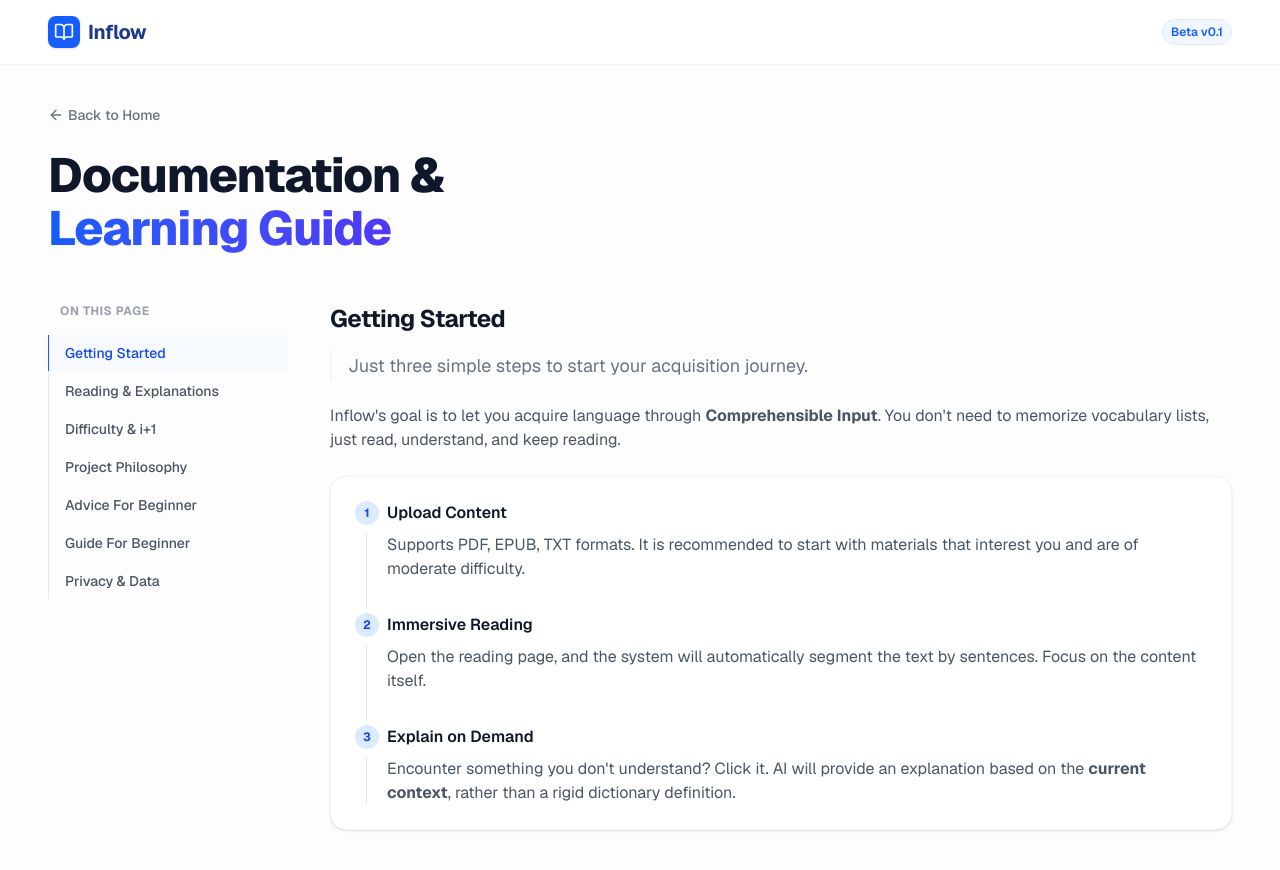
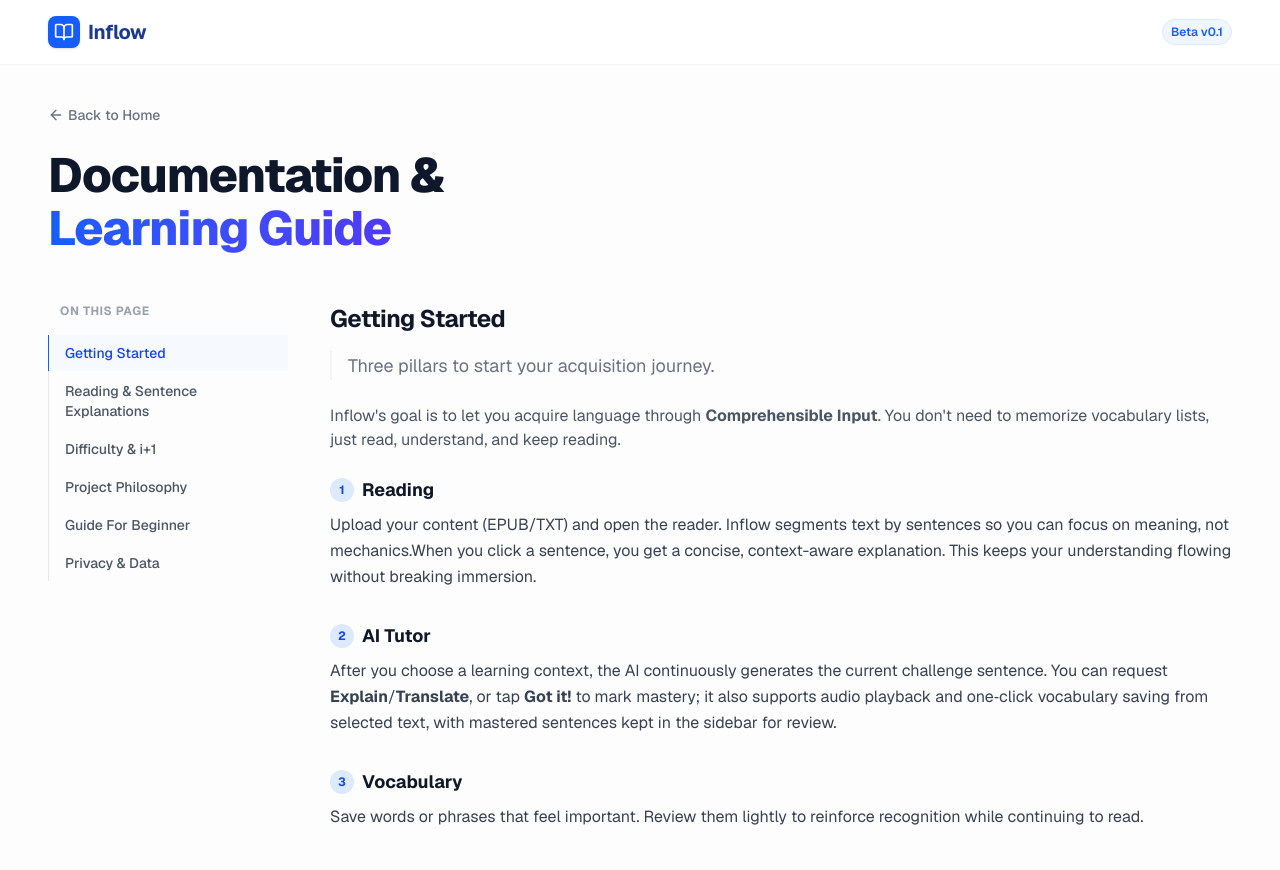
Before and after one commit to LiuZhaoyan/inflow, a Next.js app: page /docs in a window 1280 px wide. Shown: the top 870 px of the page. Built offline with nearby package versions, Linux system fonts and the light colour scheme.

Commit message:
update DOCS

```diff
--- a/app/docs/page.tsx
+++ b/app/docs/page.tsx
@@ -47,15 +47,14 @@ const Callout = ({
 };
 
 const StepItem = ({ number, title, children }: { number: number; title: string; children: ReactNode }) => (
-  <div className="relative pl-8 pb-8 last:pb-0">
-    <div className="absolute left-[11px] top-8 bottom-0 w-px bg-gray-200 last:hidden"></div>
-    <div className="absolute left-0 top-0 flex h-6 w-6 items-center justify-center rounded-full bg-blue-100 text-xs font-bold text-blue-700 ring-4 ring-white">
-      {number}
-    </div>
-    <div className="space-y-2">
-      <h3 className="font-semibold text-gray-900">{title}</h3>
-      <div className="text-gray-600">{children}</div>
-    </div>
+  <div className="space-y-2">
+    <h3 className="flex items-center gap-2 text-lg font-bold text-gray-900">
+      <span className="flex h-6 w-6 items-center justify-center rounded-full bg-blue-100 text-xs font-bold text-blue-700">
+        {number}
+      </span>
+      {title}
+    </h3>
+    <div className="text-gray-700 leading-relaxed">{children}</div>
   </div>
 );
 
@@ -71,22 +70,22 @@ export default function DocsHome() {
     {
       id: 'getting-started',
       title: 'Getting Started',
-      description: 'Just three simple steps to start your acquisition journey.',
+      description: 'Three pillars to start your acquisition journey.',
       content: (
         <div className="mt-4">
           <p className="mb-6 text-gray-600">
             Inflow's goal is to let you acquire language through <strong>Comprehensible Input</strong>.
             You don't need to memorize vocabulary lists, just read, understand, and keep reading.
           </p>
-          <div className="rounded-2xl border border-gray-100 bg-white p-6 shadow-sm">
-            <StepItem number={1} title="Upload Content">
-              Supports PDF, EPUB, TXT formats. It is recommended to start with materials that interest you and are of moderate difficulty.
+          <div className='space-y-8'>
+            <StepItem number={1} title="Reading">
+              Upload your content (EPUB/TXT) and open the reader. Inflow segments text by sentences so you can focus on meaning, not mechanics.When you click a sentence, you get a concise, context-aware explanation. This keeps your understanding flowing without breaking immersion.
             </StepItem>
-            <StepItem number={2} title="Immersive Reading">
-              Open the reading page, and the system will automatically segment the text by sentences. Focus on the content itself.
+            <StepItem number={2} title="AI Tutor">
+              After you choose a learning context, the AI continuously generates the current challenge sentence. You can request <strong>Explain</strong>/<strong>Translate</strong>, or tap <strong>Got it!</strong> to mark mastery; it also supports audio playback and one‑click vocabulary saving from selected text, with mastered sentences kept in the sidebar for review.
             </StepItem>
-            <StepItem number={3} title="Explain on Demand">
-              Encounter something you don't understand? Click it. AI will provide an explanation based on the <strong>current context</strong>, rather than a rigid dictionary definition.
+            <StepItem number={3} title="Vocabulary">
+              Save words or phrases that feel important. Review them lightly to reinforce recognition while continuing to read.
             </StepItem>
           </div>
         </div>
@@ -94,12 +93,12 @@ export default function DocsHome() {
     },
     {
       id: 'reading-and-explanations',
-      title: 'Reading & Explanations',
-      description: 'Clicking for explanation is the key mechanism to "keep it comprehensible".',
+      title: 'Reading & Sentence Explanations',
+      description: 'Clicking for explanation is the key mechanism to keep it comprehensible.',
       content: (
         <div className="space-y-4">
           <p>
-            Inflow encourages you to prioritize understanding <strong>meaning</strong> over rote memorization. When you click on a word or phrase, we provide a short explanation combined with the context.
+            Inflow encourages you to prioritize understanding <strong>meaning</strong> over rote memorization. When you click on a sentence or phrase, Inflow provides a short explanation combined with the current context.
           </p>
           <div className="grid grid-cols-1 sm:grid-cols-2 gap-4 my-6">
             <div className="rounded-xl bg-gray-50 p-4 border border-gray-100">
@@ -111,6 +110,13 @@ export default function DocsHome() {
               <p className="text-sm text-gray-600">Long explanations feel like "class", which can easily take you out of the reading state. We strive to be short and to the point.</p>
             </div>
           </div>
+          <Callout type="tip" title="Sentence Tutor Best Practices">
+            <ul className="list-disc list-inside space-y-1 text-sm text-indigo-900/90">
+              <li>Click only when meaning is unclear or repeatedly blocks understanding.</li>
+              <li>Read the explanation once, then return to the story immediately.</li>
+              <li>Prefer understanding the whole sentence rather than isolated words.</li>
+            </ul>
+          </Callout>
         </div>
       ),
     },
@@ -174,47 +180,9 @@ export default function DocsHome() {
       ),
     },
     {
-      id: 'advice-for-beginners',
-      title: 'Advice For Beginner',
-      description: 'Introductory advice for language learners based on Comprehensible Input Theory.',
-      content: (
-        <div className="space-y-6">
-          <p className="text-gray-600">
-            If this is your first time trying to master a language through "acquisition" rather than "learning", the following advice can help you avoid detours:
-          </p>
-          <div className="space-y-4">
-            <div className="rounded-xl border border-blue-100 bg-blue-50/50 p-5">
-              <h4 className="font-semibold text-blue-900 mb-2">1. Tolerate Ambiguity</h4>
-              <p className="text-sm text-gray-700 leading-relaxed">
-                Don't try to understand every single word. If a word you don't know doesn't affect your understanding of the general idea, <strong>skip it</strong>. Only click for an explanation when you feel it appears repeatedly and hinders understanding.
-              </p>
-            </div>
-            <div className="rounded-xl border border-gray-100 bg-white p-5 shadow-sm">
-              <h4 className="font-semibold text-gray-900 mb-2">2. Start Simple</h4>
-              <p className="text-sm text-gray-600 leading-relaxed">
-                Don't start with classics. Children's books, graded readers, or books you have already read in your native language are the best starting materials. You need <strong>i+1</strong> (slightly above current level), not i+10.
-              </p>
-            </div>
-            <div className="rounded-xl border border-gray-100 bg-white p-5 shadow-sm">
-              <h4 className="font-semibold text-gray-900 mb-2">3. Quantity {'>'} Precision</h4>
-              <p className="text-sm text-gray-600 leading-relaxed">
-                Reading 10 simple books is more useful than intensive reading of 1 difficult book. You need to "see" the word in different scenarios extensively, rather than digging into its 10 usages.
-              </p>
-            </div>
-            <div className="rounded-xl border border-gray-100 bg-white p-5 shadow-sm">
-              <h4 className="font-semibold text-gray-900 mb-2">4. Consistency</h4>
-              <p className="text-sm text-gray-600 leading-relaxed">
-                15 minutes a day is more useful than 2 hours of cramming on weekends. The brain needs sleep to organize and internalize language patterns.
-              </p>
-            </div>
-          </div>
-        </div>
-      ),
-    },
-    {
       id: 'guide-for-beginner',
       title: 'Guide For Beginner',
-      description: 'How to start from scratch? A practical guide based on comprehensible input.',
+      description: 'A practical guide that maps to Reading, Sentence Tutor, and Vocabulary.',
       content: (
         <div className="space-y-6">
           <p className="text-gray-600">
@@ -222,57 +190,38 @@ export default function DocsHome() {
           </p>
 
           <div className="space-y-8">
-            <div>
-              <h3 className="flex items-center gap-2 text-lg font-bold text-gray-900 mb-3">
-                <span className="flex h-6 w-6 items-center justify-center rounded-full bg-blue-100 text-xs font-bold text-blue-700">1</span>
-                Find "Comprehensible" Materials (The Input)
-              </h3>
-              <p className="text-gray-600 mb-3">
-                This is the most critical step. You need to find content where you can understand <strong>more than 80%</strong>.
-              </p>
+            <StepItem number={1} title='Find "Comprehensible" Materials (The Input)'>
+              This is the most critical step. You need to find content where you can understand <strong>more than 80%</strong>.
               <ul className="list-disc list-inside space-y-1 text-gray-600 ml-2">
                 <li><strong>Zero/Beginner:</strong> Look for Graded Readers designed for learners, or children's picture books.</li>
                 <li><strong>Elementary:</strong> Simple podcasts (Slow Podcast), YouTube tutorial videos (with subtitles).</li>
                 <li><strong>Intermediate:</strong> Young adult novels, non-fiction articles of interest.</li>
               </ul>
-            </div>
-
-            <div>
-              <h3 className="flex items-center gap-2 text-lg font-bold text-gray-900 mb-3">
-                <span className="flex h-6 w-6 items-center justify-center rounded-full bg-blue-100 text-xs font-bold text-blue-700">2</span>
-                Build "Sound-Meaning" Connection (Mapping)
-              </h3>
-              <p className="text-gray-600 mb-3">
-                Language is primarily sound. While reading, try to listen as much as possible.
-              </p>
+            </StepItem>
+            <StepItem number={2} title='Build "Sound-Meaning" Connection (Mapping)'>
+              Language is primarily sound. While reading, try to listen as much as possible.
               <div className="bg-blue-50 rounded-xl p-4 border border-blue-100">
                 <p className="text-sm text-blue-900">
                   <strong>Inflow Tip:</strong> Even when reading, try to "play" the sound in your mind, or find audiobooks to accompany your reading.
                 </p>
               </div>
-            </div>
-
-            <div>
-              <h3 className="flex items-center gap-2 text-lg font-bold text-gray-900 mb-3">
-                <span className="flex h-6 w-6 items-center justify-center rounded-full bg-blue-100 text-xs font-bold text-blue-700">3</span>
-                Don't Memorize, "Encounter" Words (Acquisition)
-              </h3>
+            </StepItem>
+            <StepItem number={3} title="Don't Memorize, &quot;Encounter&quot; Words (Acquisition)">
               <p className="text-gray-600">
-                Mechanically memorized words are "dead". Only by repeatedly encountering the same word in different contexts can you truly master it.
+                Mechanically memorized words are "dead". The real learning happens when you meet them again during reading.
                 <br/>
                 When you click a word in Inflow to see the explanation, <strong>don't try to remember it immediately</strong>. Keep reading. The next time you see it, you might click it again, until one day you suddenly realize: "Oh, I don't need to click, I know what it means." That is the moment acquisition happens.
               </p>
-            </div>
-
-             <div>
-              <h3 className="flex items-center gap-2 text-lg font-bold text-gray-900 mb-3">
-                <span className="flex h-6 w-6 items-center justify-center rounded-full bg-blue-100 text-xs font-bold text-blue-700">4</span>
-                Keep it Low Stress (Low Affective Filter)
-              </h3>
-              <p className="text-gray-600">
-                Anxiety is the enemy of language acquisition. If reading gives you a headache or looking up words is too tiring, it means the material is too hard. <strong>Switch to a simpler book, or take a break.</strong> The brain is more willing to absorb new language when you are in a good mood.
-              </p>
-            </div>
+            </StepItem>
+            <StepItem number={4} title='Tolerate Ambiguity'>
+              Don't try to understand every single word. If a word you don't know doesn't affect your understanding of the general idea, <strong>skip it</strong>. Only click for an explanation when you feel it appears repeatedly and hinders understanding.
+            </StepItem>
+            <StepItem number={5} title='Consistency'>
+              15 minutes a day is more useful than 2 hours of cramming on weekends. The brain needs sleep to organize and internalize language patterns.
+            </StepItem>
+            <StepItem number={6} title='Quantity &gt; Precision'>
+              Reading 10 simple books is more useful than intensive reading of 1 difficult book. You need to "see" the word in different scenarios extensively, rather than digging into its 10 usages.
+            </StepItem>
           </div>
         </div>
       ),
```
Also changed, not shown: components/MasteredSentencesSidebar.tsx (+4 -3 lines), scripts/cleanup_uploads.js (+22 -1 lines).
